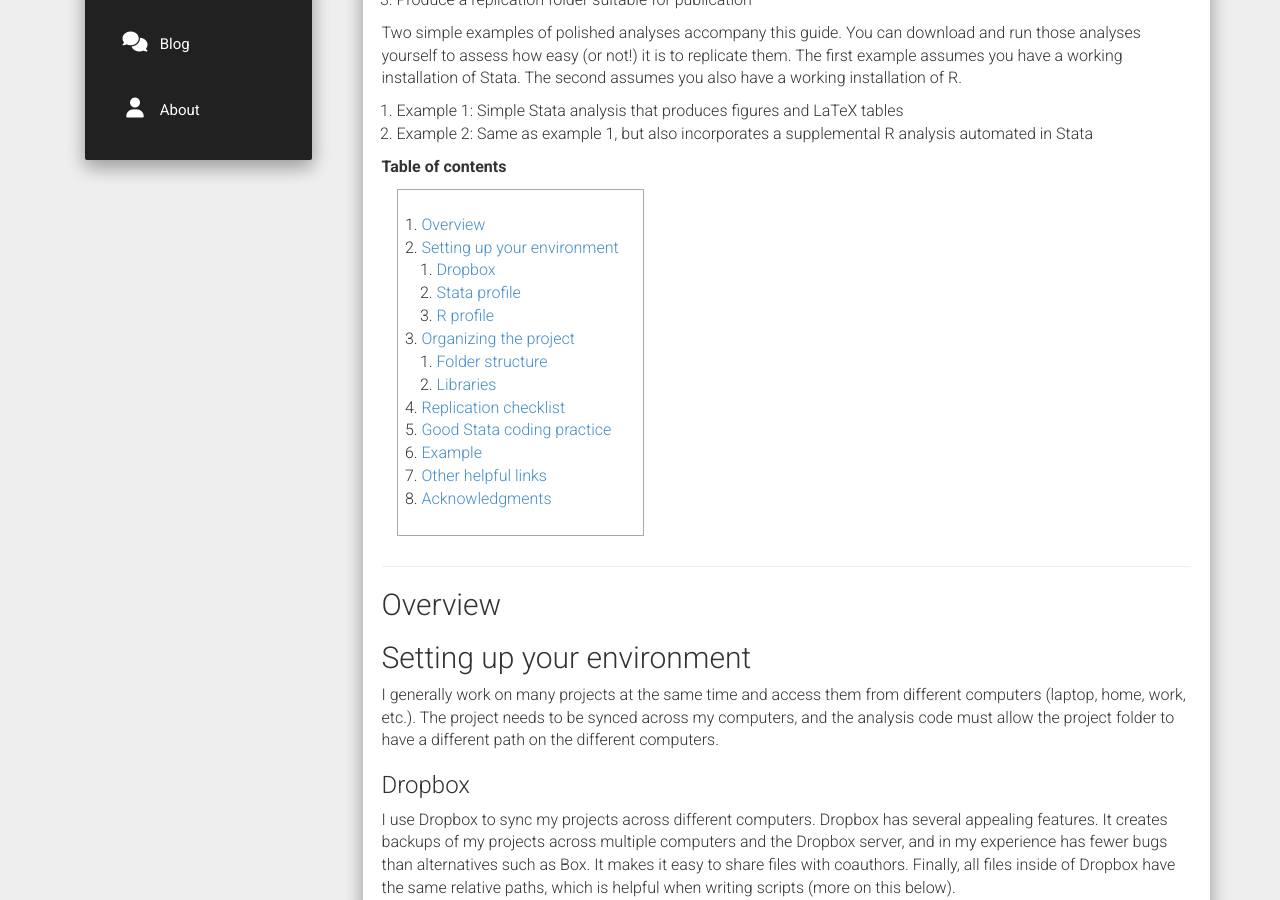
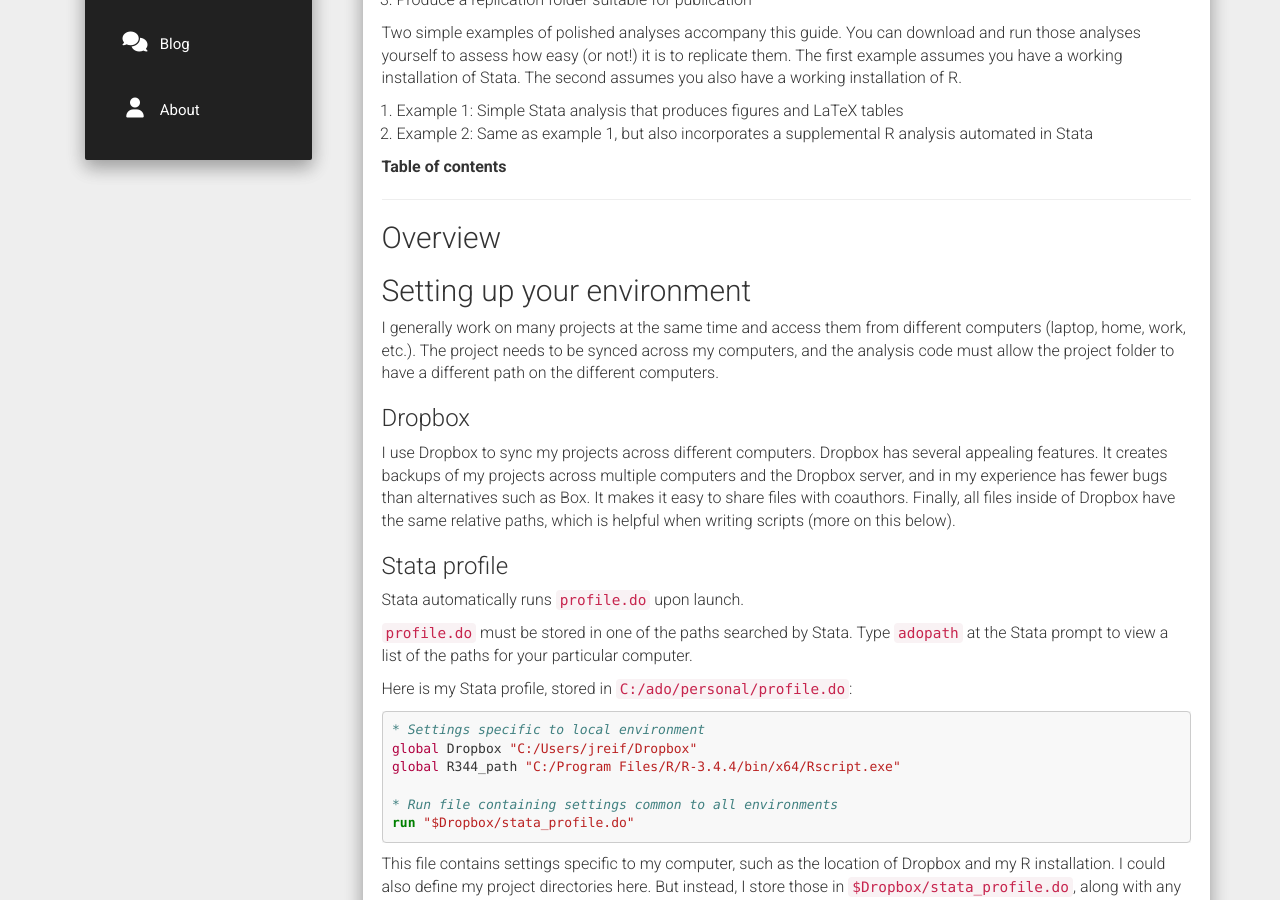
Before and after one commit to reifjulian/reifjulian.github.io, a Jekyll site: the page built from guide.md, in a window 1280 px wide and 900 px high, scrolled down 457 px. Built offline with Jekyll 4.4.1, drawn with Linux system fonts in a browser that asks for light colours; nearby versions of some CDN libraries; comment, search, counter and statistics services are not loaded; part of the change alters nothing that is shown.

```diff
--- a/guide.md
+++ b/guide.md
@@ -20,7 +20,6 @@ Two simple examples of polished analyses accompany this guide. You can download
 
 **Table of contents**
 
-1. TOC
 {:toc}
 
 
```
